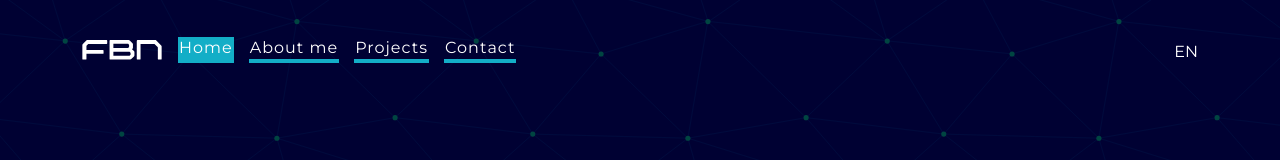
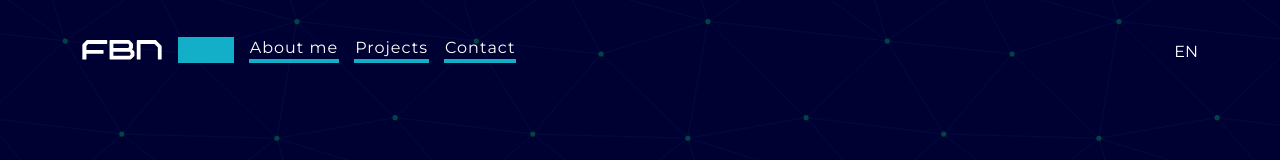
Before and after one commit to FlorenciaNieva/Portfolio-2, a React (Vite) app: page / in a window 1280 px wide. In both pictures the pointer is over the link "Home". Shown: the top 160 px of the page. Built offline with nearby package versions, Linux system fonts and the light colour scheme; no server answers.

Commit message:
Agrego hover a la etiqueta a del nav

```diff
--- a/src/App.css
+++ b/src/App.css
@@ -53,8 +53,8 @@ nav .link:hover {
   transition: margin-top 0.4s ease;
 }
 
-.icon-header:hover {
-  fill: #13aec7;
+nav a:hover {
+  color: #13aec7 !important;
 }
 
 /* ------- Home ------- */
```
